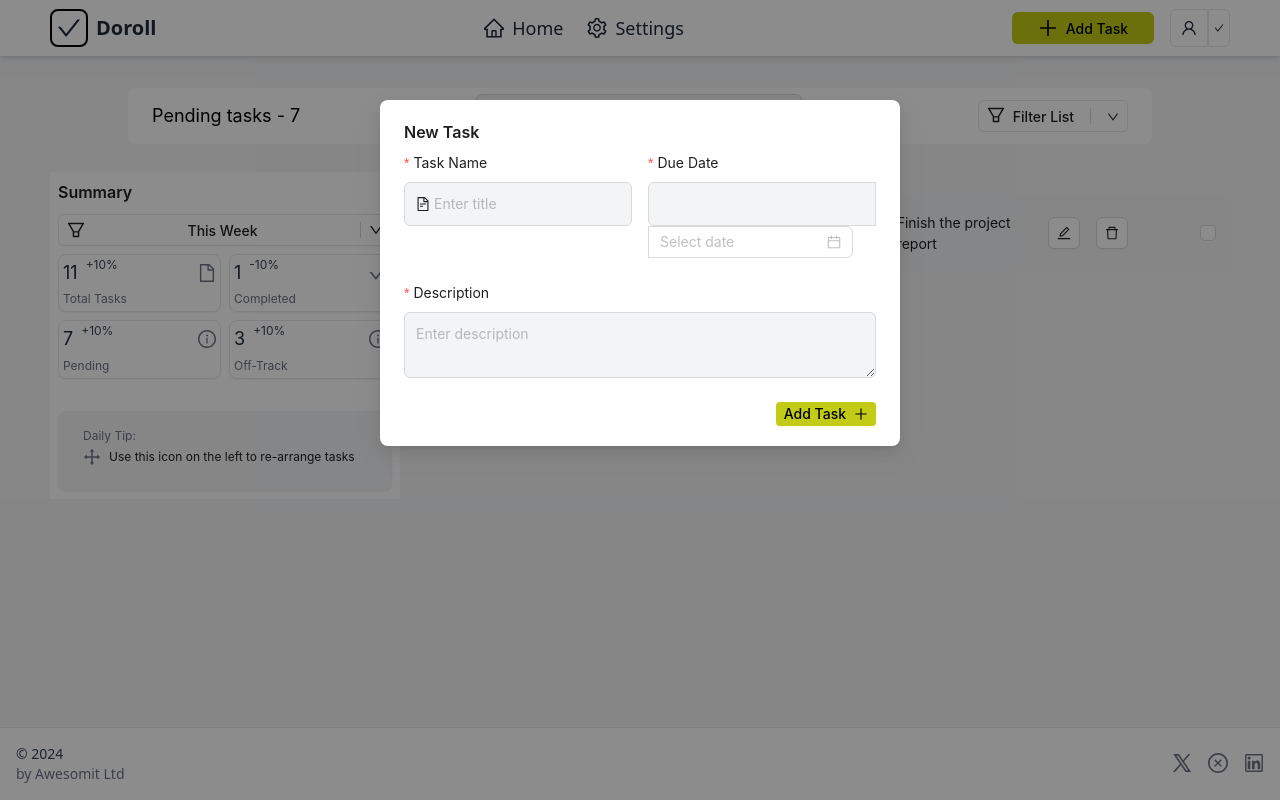
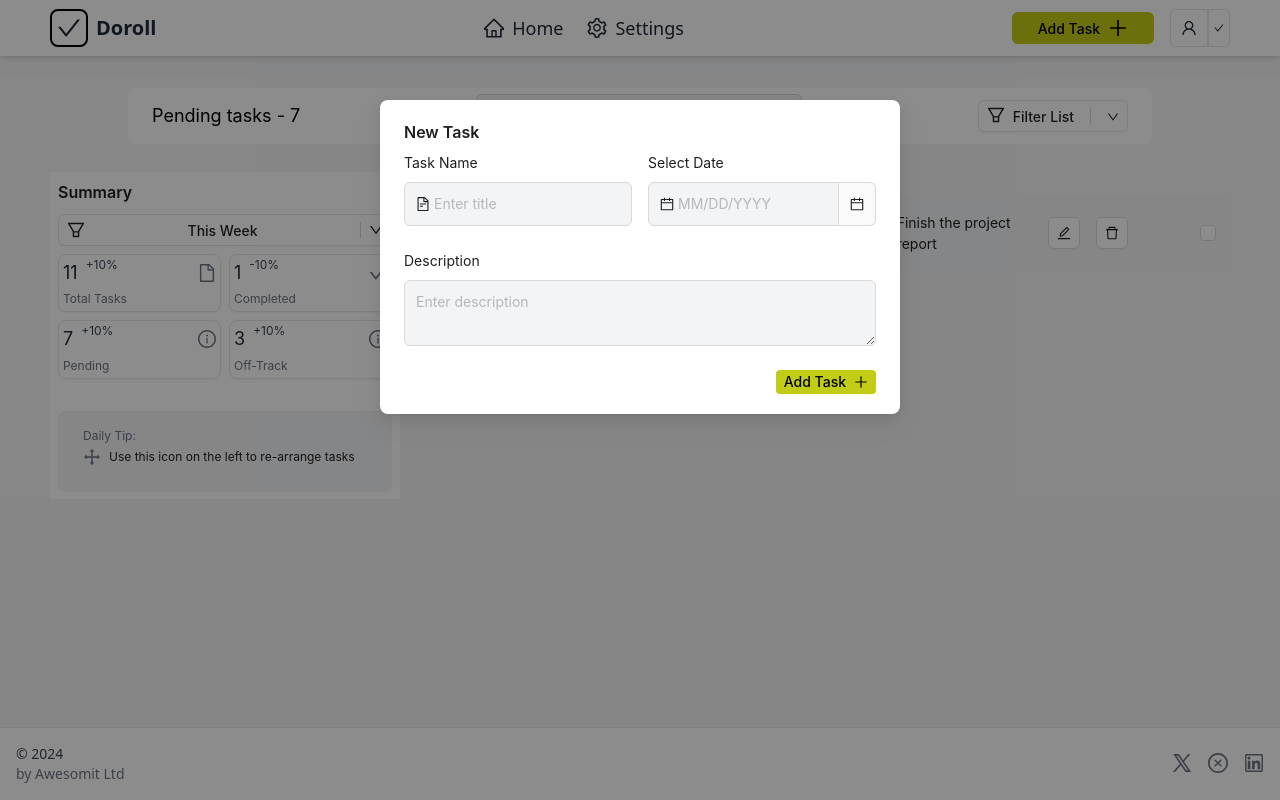
Before and after one commit to Iriboneye-Nina/Doroll-Frontend, a Next.js app: page / in a window 1280 px wide. Both pictures are taken after typing "Sample" into the empty fields and a click on the button "Add Task". Built offline with nearby package versions, Linux system fonts and the light colour scheme.

Commit message:
adding-style

```diff
--- a/src/components/shared/layout/navbar.tsx
+++ b/src/components/shared/layout/navbar.tsx
@@ -105,9 +105,9 @@ const Navbar = (props: any) => {
 
         {/* Right Side Buttons */}
         <div className="flex items-center space-x-4 relative">
-          <Button onClick={() => setShowTaskForm(true)} type="primary">
+       <Button onClick={() => setShowTaskForm(true)} type="primary" className="flex items-center gap-2">
+        <span>Add Task</span>
         <PlusOutlined className="text-xl" />
-            <span>Add Task</span>
           </Button>
           <div className="flex items-center">
             <UserOutlined
@@ -148,7 +148,7 @@ const Navbar = (props: any) => {
   <Form.Item
     label="Task Name"
     name="taskName"
-      rules={[{ required: true, message: 'Please enter the task name!' }]}
+
     className="w-1/2"
   >
     <Input
@@ -156,23 +156,24 @@ const Navbar = (props: any) => {
       prefix={<FileTextOutlined />}
     />
   </Form.Item>
+
   <Form.Item
-      label="Due Date"
-      name="dueDate"
-      rules={[{ required: true, message: 'Please select a due date!' }]}
+    label="Select Date"
+    name="selectDate"
+
     className="w-1/2"
   >
-      <Input.Group compact>
     <Input
+      placeholder="MM/DD/YYYY"
+      prefix={<CalendarOutlined type="primary" />}
+      addonAfter={<CalendarOutlined form="MM/DD/YYYY" placeholder="MM/DD/YYYY" className="w-full" />}
     />
-        <DatePicker style={{ width: '90%' }} />
-      </Input.Group>
   </Form.Item>
 </div>
   <Form.Item
     label="Description"
     name="description"
-    rules={[{ required: true, message: 'Please enter the description!' }]}
+
    >
     <Input.TextArea placeholder="Enter description" />
   </Form.Item>
--- a/src/pages/login.tsx
+++ b/src/pages/login.tsx
@@ -76,7 +76,7 @@ export default function Login(props: any) {
                             <Text>If you dont have an account?</Text>
                             <Text>Go to register</Text>
                         </div>
-                        <Link href="/register"> {/* Use Next.js Link for client-side navigation */}
+                        <Link href="/signUp"> {/* Use Next.js Link for client-side navigation */}
                             <Button icon={<LoginOutlined className="text-[#C0D310]" />} className="text-[#C0D310]">
                                 Register
                             </Button>
```
Lines whose indentation alone changed are shown as unchanged.
